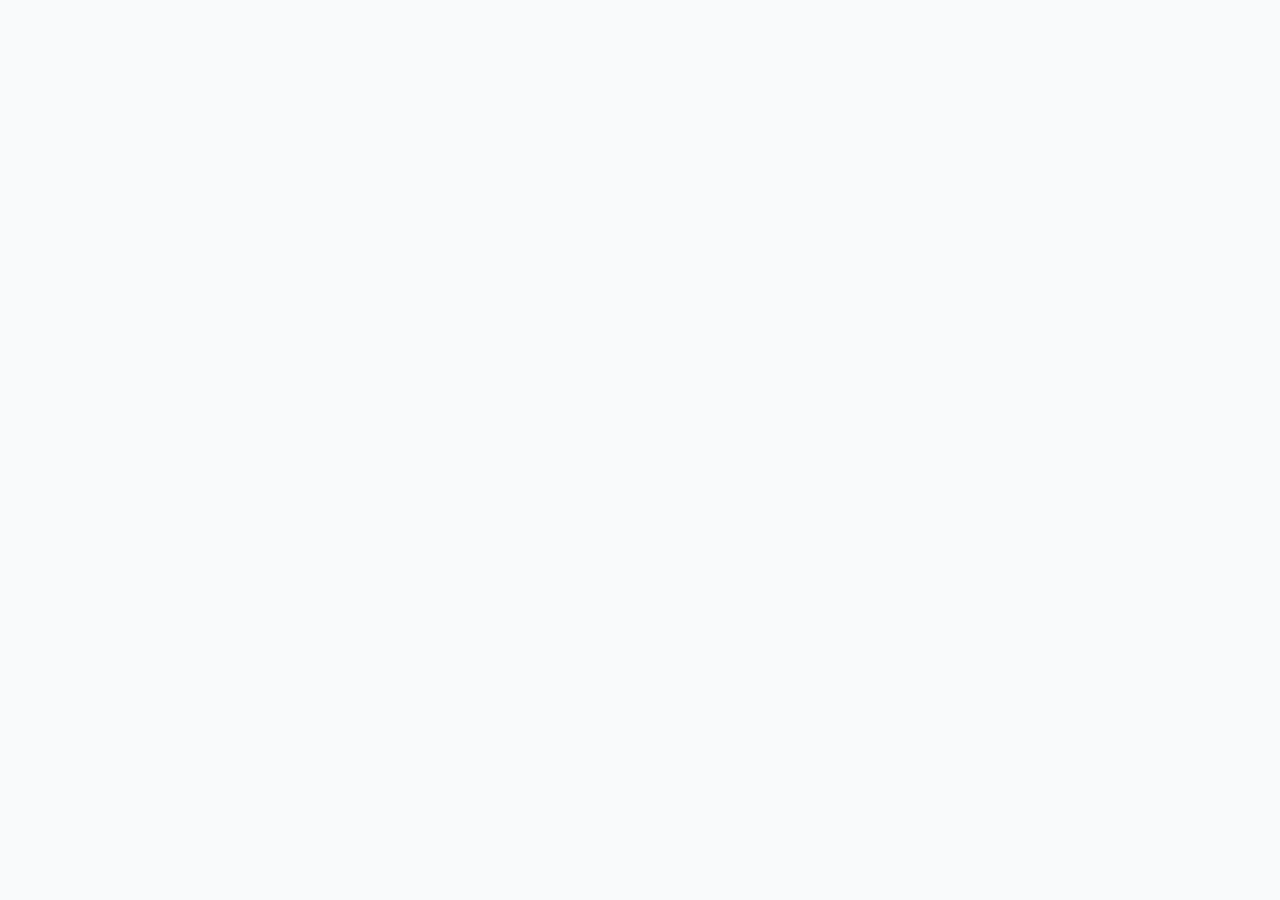
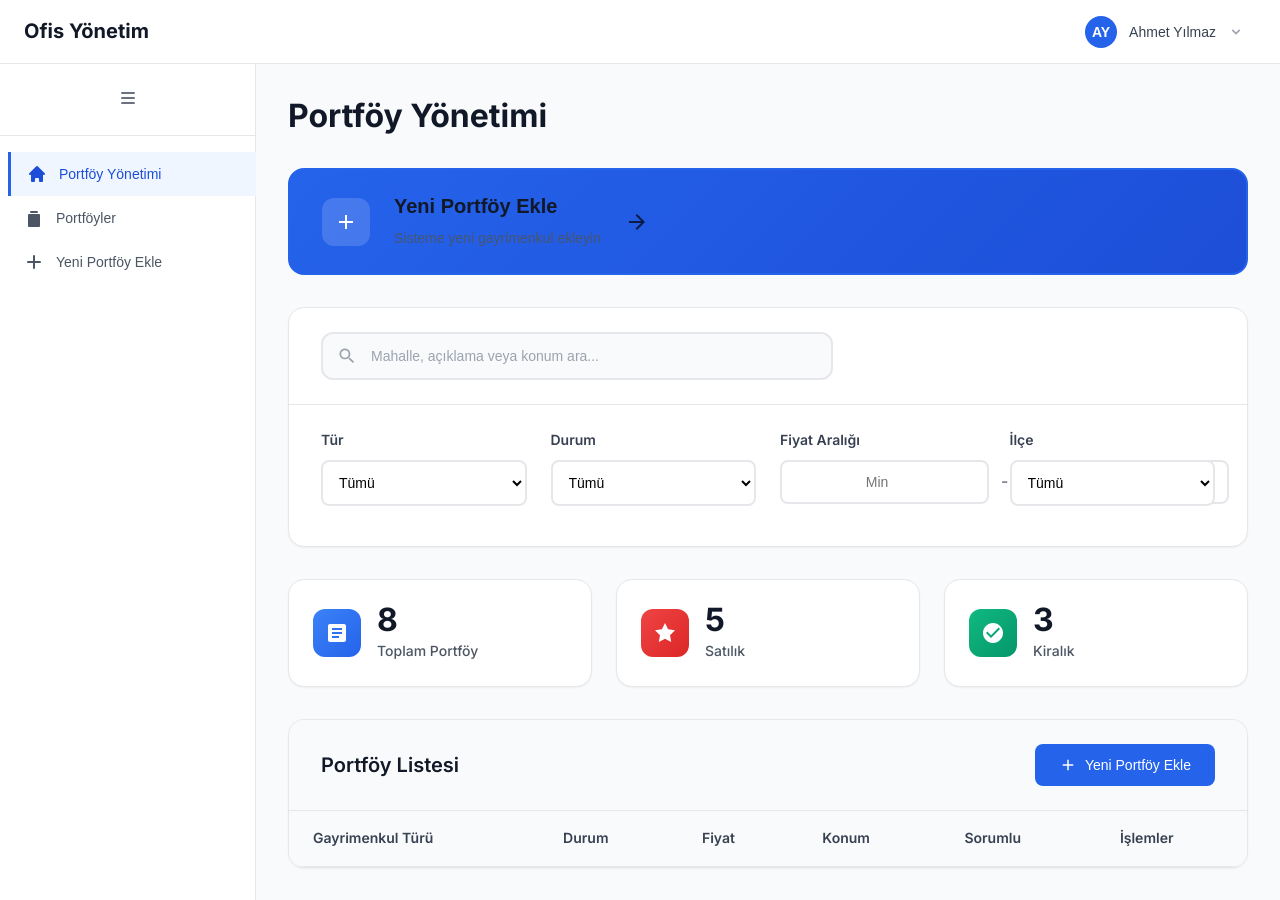
Before and after one commit to Unhea4r/ofis-demo, a plain HTML site: page index.html in a window 1280 px wide. Before the commit the page ends 800 px from the top, so only its background shows below. Drawn offline with Linux system fonts and the light colour scheme.

Commit message:
index.html

```diff
--- a/index.html
+++ b/index.html
@@ -1357,7 +1357,7 @@
             </div>
         </div>
 
-        <div id="mainApp" class="layout hidden">
+       <div id="mainApp">
             <header class="header">
                 <div class="header-left">
                     <div class="logo">
```
